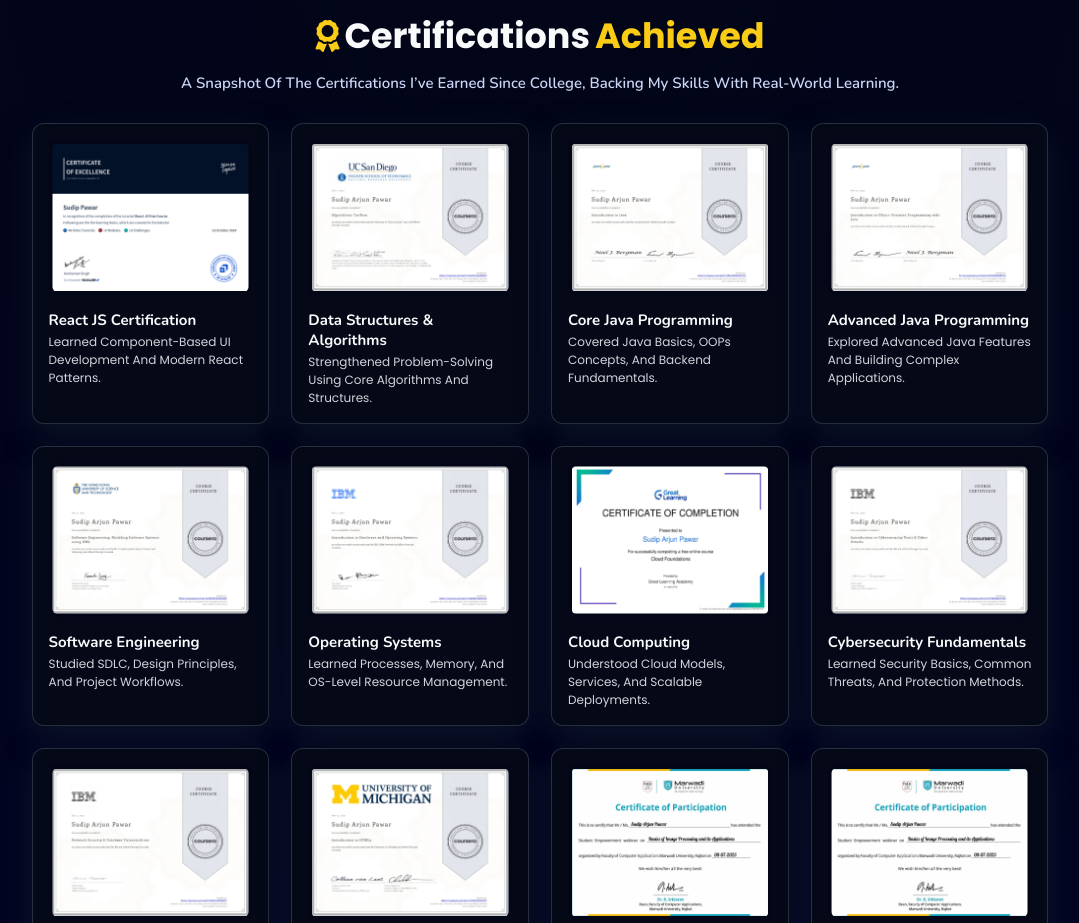
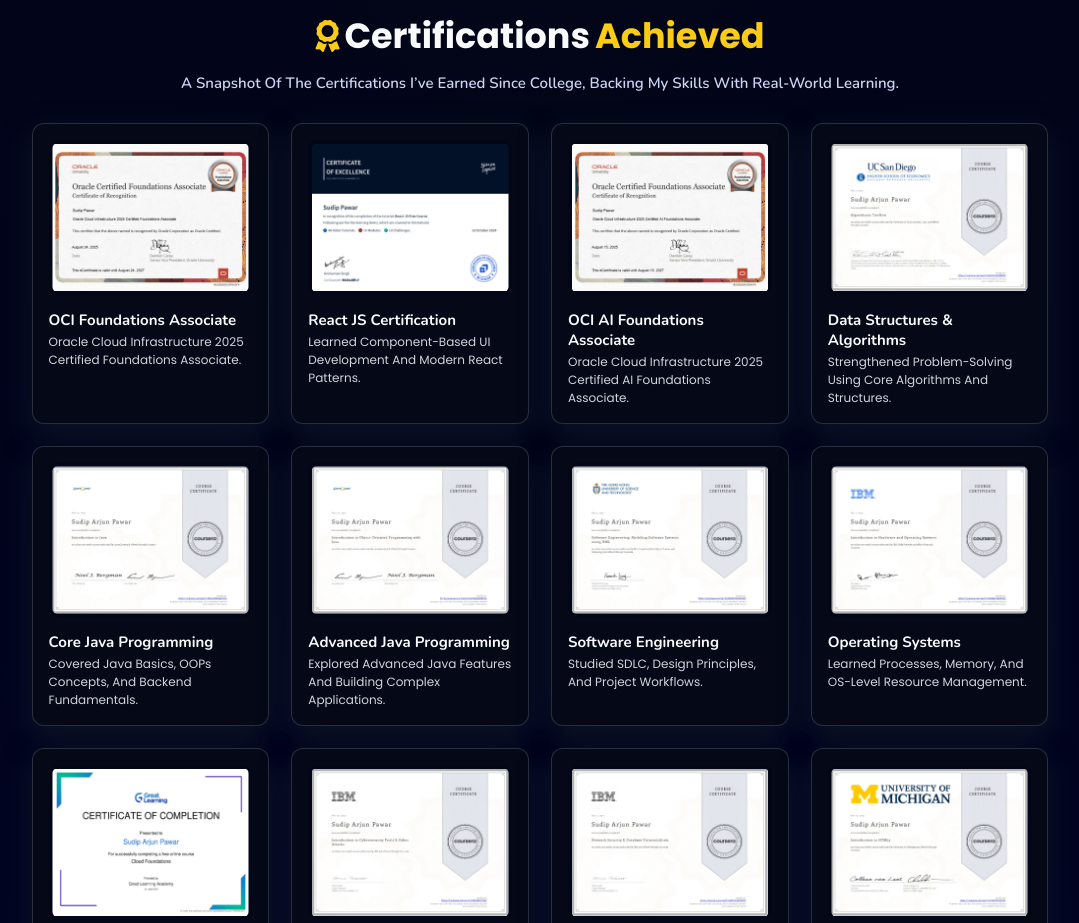
Before and after one commit to Sudippawar89/personal_portfolio, a plain HTML site: page index.html in a window 1280 px wide. Shown: the part 3080-4003 px from the top of the page, without its empty margins (100-1179 px from the left). Drawn offline with nearby package versions, Linux system fonts and the light colour scheme.

Commit message:
New Certificates Added

```diff
--- a/index.html
+++ b/index.html
@@ -187,6 +187,18 @@
 
       <div class="cert-grid">
 
+        <article class="cert-card cert-card--hidden">
+          <div class="cert-image-wrapper">
+            <img src="./assets/images/certifications/oci_foundations_2025.png"
+              alt="Oracle Cloud Infrastructure 2025 Certified Foundations Associate Certificate" class="cert-image">
+          </div>
+          <div class="cert-card-body">
+            <h3 class="cert-card-title">OCI Foundations Associate</h3>
+            <p class="cert-card-text">Oracle Cloud Infrastructure 2025 Certified Foundations Associate.</p>
+          </div>
+        </article>
+
+
         <!-- Certification 1: React JS -->
         <article class="cert-card cert-card--hidden">
           <div class="cert-image-wrapper">
@@ -197,6 +209,18 @@
             <p class="cert-card-text">Learned component-based UI development and modern React patterns.</p>
           </div>
         </article>
+
+        <article class="cert-card cert-card--hidden">
+          <div class="cert-image-wrapper">
+            <img src="./assets/images/certifications/oci_ai_foundations_2025.png"
+              alt="Oracle Cloud Infrastructure 2025 Certified AI Foundations Associate Certificate" class="cert-image">
+          </div>
+          <div class="cert-card-body">
+            <h3 class="cert-card-title">OCI AI Foundations Associate</h3>
+            <p class="cert-card-text">Oracle Cloud Infrastructure 2025 Certified AI Foundations Associate.</p>
+          </div>
+        </article>
+
 
         <!-- Certification 2: DSA -->
         <article class="cert-card cert-card--hidden">
```
Also changed, not shown: assets/images/certifications/oci_ai_foundations_2025.png (added), assets/images/certifications/oci_foundations_2025.png (added).
